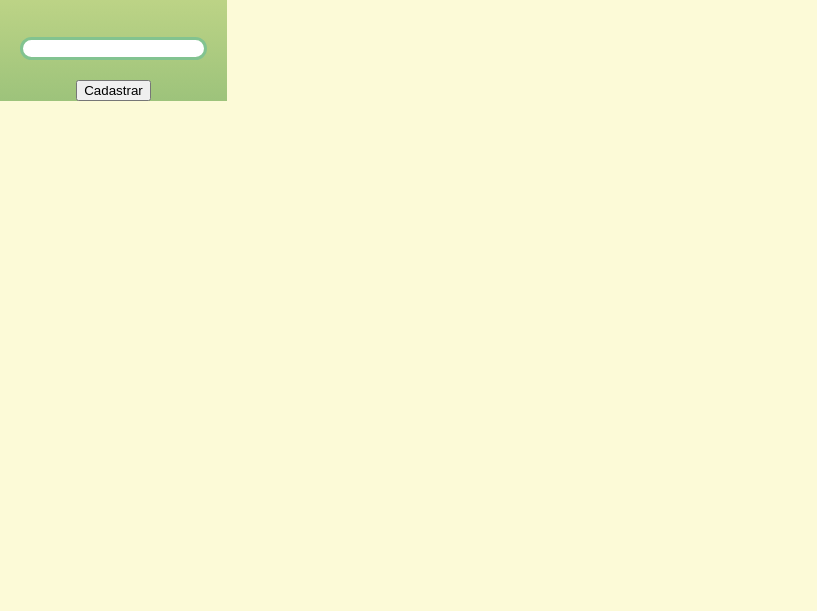
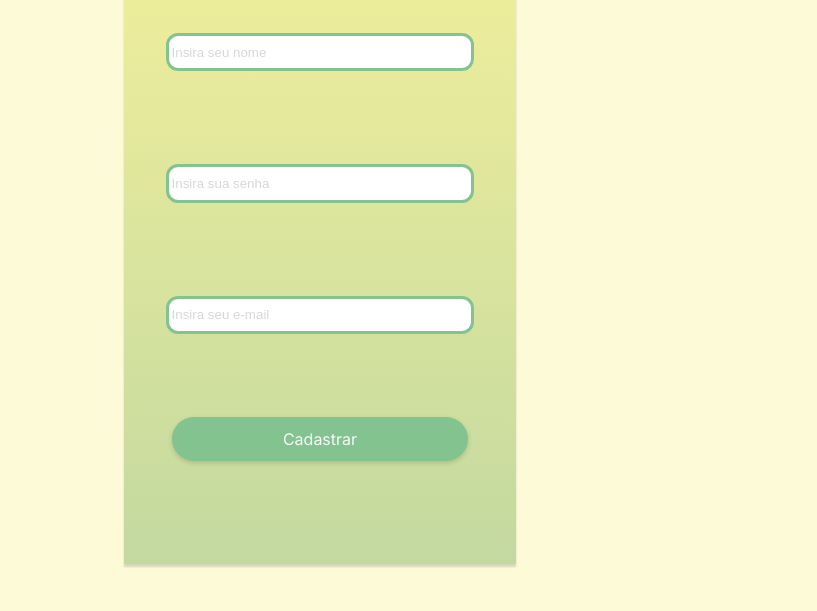
Before and after one commit to cainaGomesDS/Projeto-Tropicalia, a plain HTML site: page telaCadastro/cadastro.html in a window 1280 px wide. Shown: the part 189-800 px from the top of the page, without its empty margins (0-817 px from the left). Drawn offline with Linux system fonts and the light colour scheme.

Commit message:
git commit -m "Atualizando projeto"

```diff
--- a/telaCadastro/cadastro.html
+++ b/telaCadastro/cadastro.html
@@ -1,18 +1,30 @@
 <!DOCTYPE html>
 <html lang="pt-br">
+
 <head>
     <meta charset="UTF-8">
     <meta name="viewport" content="width=device-width, initial-scale=1.0">
     <link rel="stylesheet" href="style.css">
+    <link rel="preconnect" href="https://fonts.googleapis.com">
+    <link rel="preconnect" href="https://fonts.gstatic.com" crossorigin>
+    <link href="https://fonts.googleapis.com/css2?family=Inter:ital,opsz,wght@0,14..32,100..900;1,14..32,100..900&display=swap"  rel="stylesheet">
     <title>Cadastro</title>
 </head>
+
 <body>
-    <div class="conteudo">
-        <h1>Crie uma conta</h1>
-        <input type="text" id="input_username">
-        <input type="text" id="input_input_usersenha">
-        <input type="text" id="input_useremail">
-        <button onclick="">Cadastrar</button>
+    <div class="fundo">
+        <div class="conteudo">
+            <h1>Crie uma conta</h1>
+            <input type="text" id="input_username" placeholder="Insira seu nome">
+            <input type="text" id="input_input_usersenha" placeholder="Insira sua senha">
+            <input type="text" id="input_useremail" placeholder="Insira seu e-mail">
+            <button onclick="">Cadastrar</button>
+        </div>
+    </div>
+
+    <div class="imagem">
+        <img src="" alt="artistas do mpb">
     </div>
 </body>
+
 </html>
--- a/telaCadastro/style.css
+++ b/telaCadastro/style.css
@@ -1,31 +1,79 @@
-body{
+body {
     margin: 0;
     padding: 0;
     display: flex;
+    flex-direction: row;
     background-color: #FCFAD7;
+    height: 100vh;
 }
 
-.conteudo{
+
+.fundo {
+    display: flex;
+    justify-content: center;
+    align-items: center;
+    width: 50%;
+}
+
+.conteudo {
     display: flex;
     flex-direction: column;
     justify-content: space-evenly;
     align-items: center;
-    height: 100%;
-    box-shadow: 2px;
-    background: linear-gradient(180deg, #F7F29A, #9DC37B);
+    height: 82%;
+    width: 58%;
+    box-shadow: 0px 3px 2px rgba(0, 0, 0, 0.150);
+    background: linear-gradient(180deg, #F7F29A, #9dc37b99);
+    padding: 10px 10px 40px;
+    font-family: inter, sans-serif;
 }
 
 
-.conteudo h1{
+.conteudo h1 {
     color: #f9f9f9;
     text-shadow: 0px 2px 4px #82C390;
+    font-weight: bold;
+    margin: 0;
 }
 
 
-.conteudo input{
+.conteudo input {
     margin: 20px;
     border: solid;
     border-color: #82C390;
-    border-radius: 20px;
+    border-radius: 12px;
     border-width: 3px;
+    width: 80%;
+    height: 4%;
+    padding: 3px;
 }
+
+
+input:focus {
+    outline: none;
+}
+
+
+input::placeholder {
+    color: #d3d3d3;
+    opacity: 90%;
+}
+
+
+.conteudo button {
+    background-color: #82C390;
+    color: #f9f9f9;
+    border: transparent;
+    border-radius: 50px;
+    padding: 12px;
+    margin: 10px;
+    width: 80%;
+    font-family: inter, sans-serif;
+    font-size: medium;
+    box-shadow: 0px 2px 5px rgba(0, 0, 0, 0.150);
+}
+
+
+button:hover {
+    cursor: pointer;
+}
```
Also changed, not shown: telaCadastro/imagens/gal.png (added).
